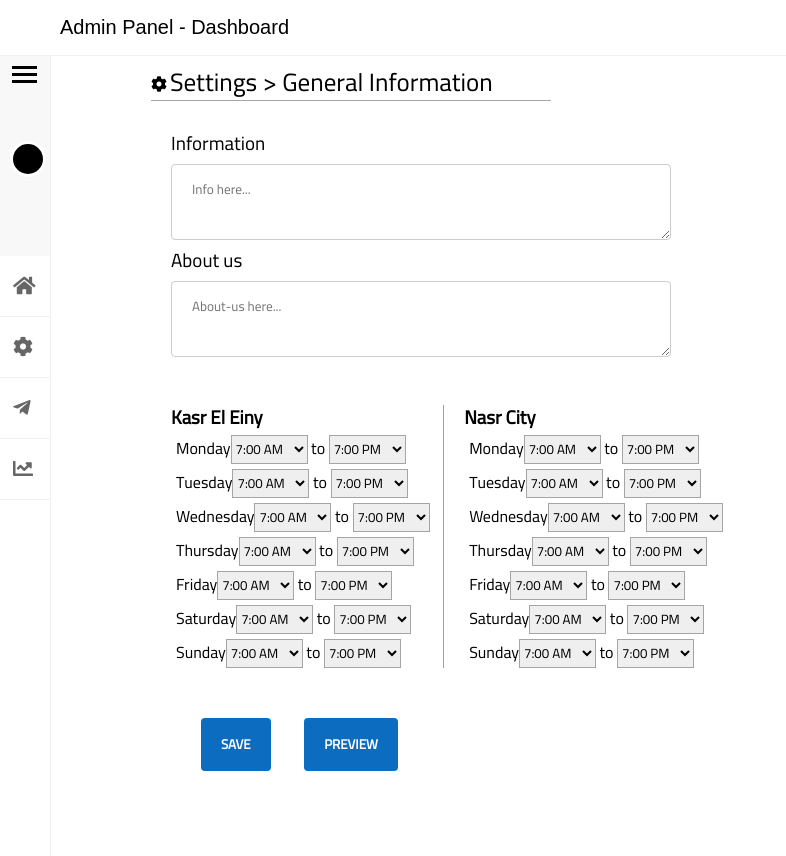
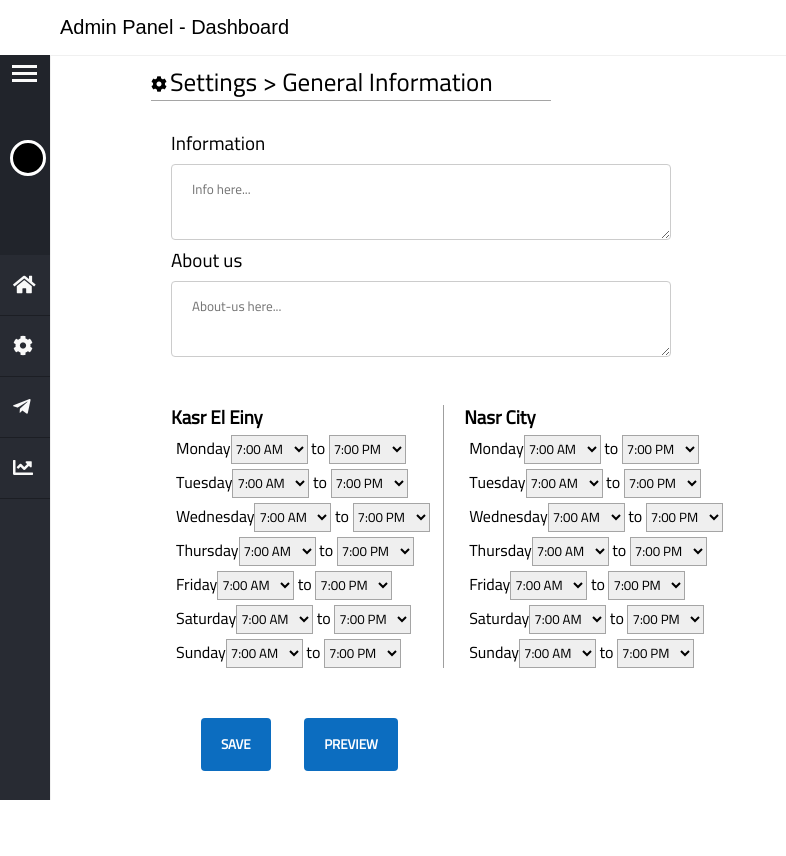
Before and after one commit to Hardmgamer/Alex-Dent, a PHP site: page /Controlpanel.php in a window 1280 px wide. Shown: the whole page, without its empty margins (0-786 px from the left). After the commit the page ends 800 px from the top, so only its background shows below. Run offline with PHP 8.4, Linux system fonts and the light colour scheme; some libraries are stand-ins or nearby versions.

Commit message:
ControlPanel Colors...

```diff
--- a/Controlpanel.php
+++ b/Controlpanel.php
@@ -5,7 +5,7 @@
 <title>Control Panel</title>
 
 </head>
-<body>
+<body onscroll="scroll()">
 <div class="header">
 <div class="title">Admin Panel - Dashboard</div>
 </div>
@@ -105,5 +105,20 @@ function menu(){
 		i = 0;
 	}
 }
+function scroll(){
+var y = window.scrollY;
+var side = document.getElementById('side');
+console.log(y);
+if(y < 55){
+	var z = 55 - y;
+	side.style.top = z + 'px';
+	side.style.height = 'calc(100% - ' + z + 'px)';
+}
+else{
+	side.style.top = '0px';
+	side.style.height = '100%';
+
+	}
+}
 </script>
 </body>
--- a/Stylesheets/ControlPanel.css
+++ b/Stylesheets/ControlPanel.css
@@ -21,11 +21,14 @@ body{
 }
 #side{
 	width:300px;
-  height:100%;
+  height:calc(100% - 55px);
+	top:55px;
 	border-right:1px solid #f0f0f0;
 	float:left;
   overflow:hidden;
   transition:width 0.5s;
+	position:fixed;
+	background-color:#282b33;
 }
 #side p{
 margin:0;
@@ -51,8 +54,9 @@ width:100%;
 .prof{
 	width:100%;
 	height:200px;
-	background-color:#f8f8f8;
+	background-color:#21242b;
   position:relative;
+	color:#f9f9f9;
 }
 .username-cont{
   width:200;
@@ -91,10 +95,10 @@ width:100%;
   transition:width 0.4s, height 0.4s, top 0.4s, padding-left 0.4s;
 }
 .menu div{
-	color:#666;
+	color:#f9f9f9;
 	padding:20px;
-	background-color:#fff;
-	border-bottom:1px solid #f0f0f0;
+	background-color:#282b33;
+	border-bottom:1px solid #1C1E24;
 	font-family: Arial,sans-serif;
 	transition: color 0.3s, background-color 0.3s, padding 0.3s;
 }
@@ -117,8 +121,8 @@ position: relative;
   border-radius:50%;
 }
 .menu div:hover{
-	color:#333;
-	background-color:#f0f0f0;
+	color:#fff;
+	background-color:#3B3F4A;
 	transition: color 0.3s, background-color 0.3s;
 
 }
--- a/Stylesheets/icons.css
+++ b/Stylesheets/icons.css
@@ -9,7 +9,7 @@
 .menu-icon{
   height:3px;
   width:25px;
-  background-color:#000;
+  background-color:#f9f9f9;
   float:left;
   transition: background-color 0.3s, top 0.3s, transform 0.3s;
 }
@@ -18,7 +18,7 @@ content:'';
 position:absolute;
 height:3px;
 width:25px;
-background-color:#000;
+background-color:#f9f9f9;
 top:7px;
 transition: background-color 0.3s, top 0.3s, transform 0.3s;
 
@@ -28,7 +28,7 @@ content:'';
 position:absolute;
 height:3px;
 width:25px;
-background-color:#000;
+background-color:#f9f9f9;
 top:-7px;
 transition: background-color 0.3s, top 0.3s, transform 0.3s;
 
```
